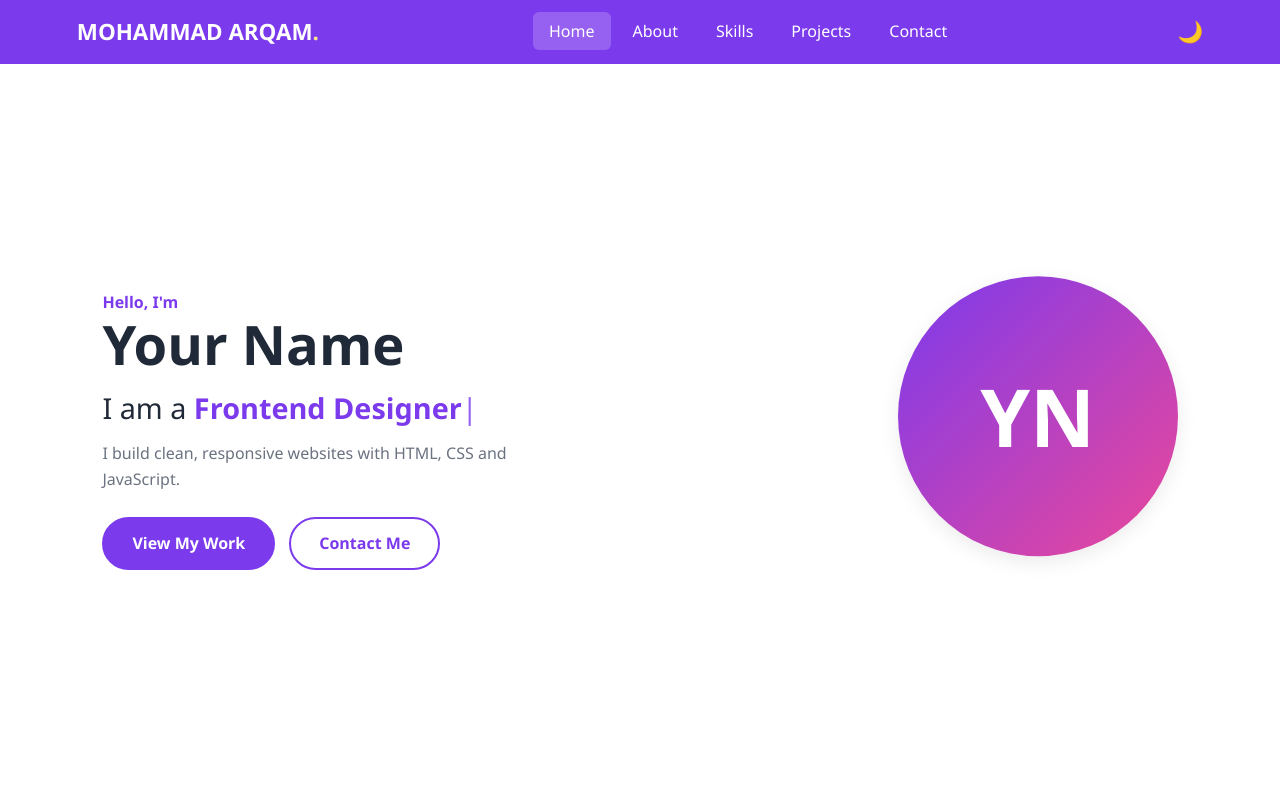
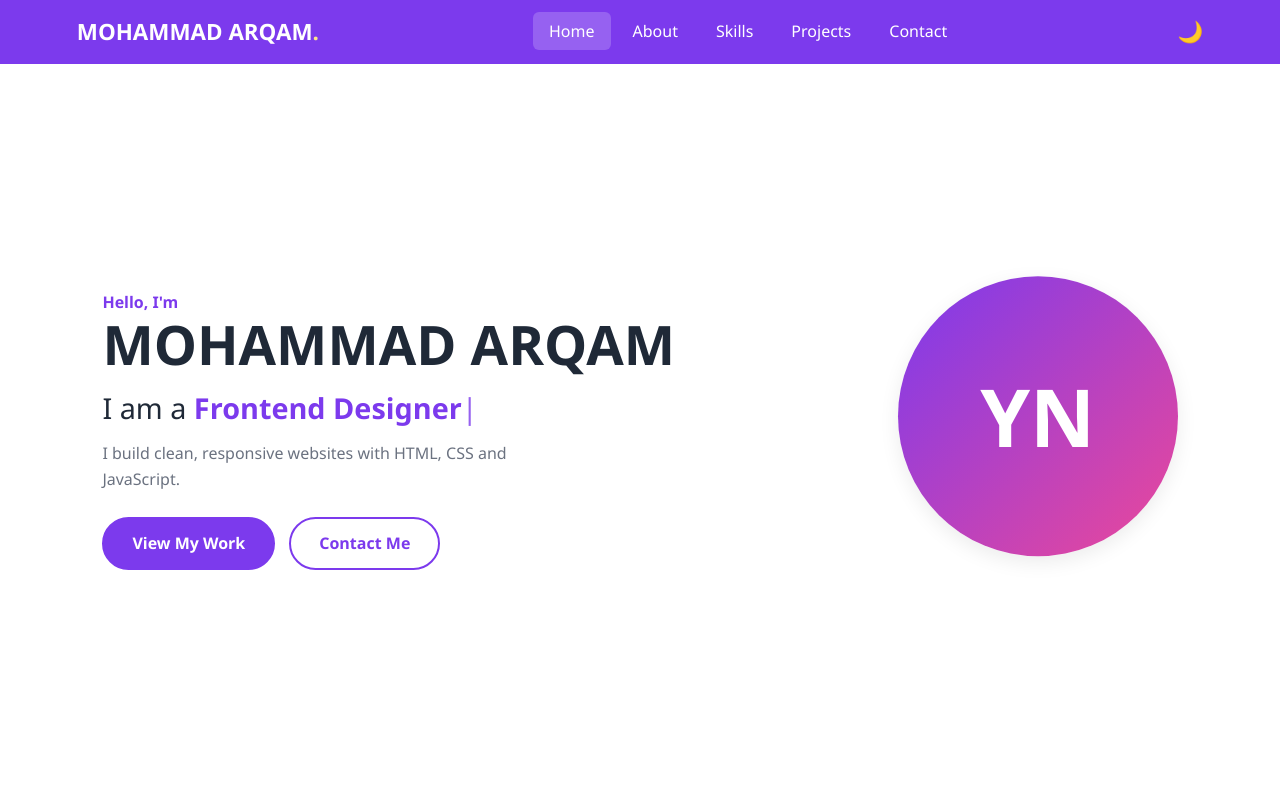
Before and after one commit to Arqam-MAQ/Portfolio-Website-, a plain HTML site: page index.html in a window 1280 px wide. Shown: the top 800 px of the page. Drawn offline with Linux system fonts and the light colour scheme.

Commit message:
Update index.html

```diff
--- a/index.html
+++ b/index.html
@@ -30,7 +30,7 @@
     <section id="home" class="hero">
       <div class="hero-text">
         <p class="eyebrow">Hello, I'm</p>
-        <h1>Your Name</h1>
+        <h1>MOHAMMAD ARQAM</h1>
         <h2>I am a <span id="typing"></span><span class="cursor">|</span></h2>
         <p class="lead">I build clean, responsive websites with HTML, CSS and JavaScript.</p>
         <div class="buttons">
```
